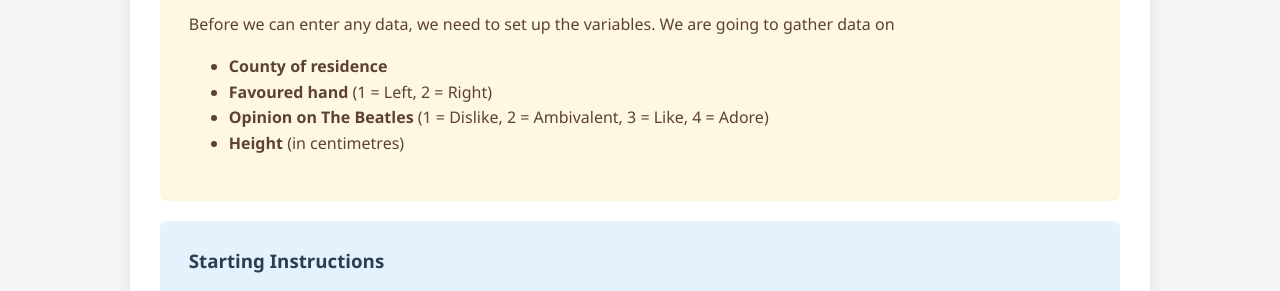
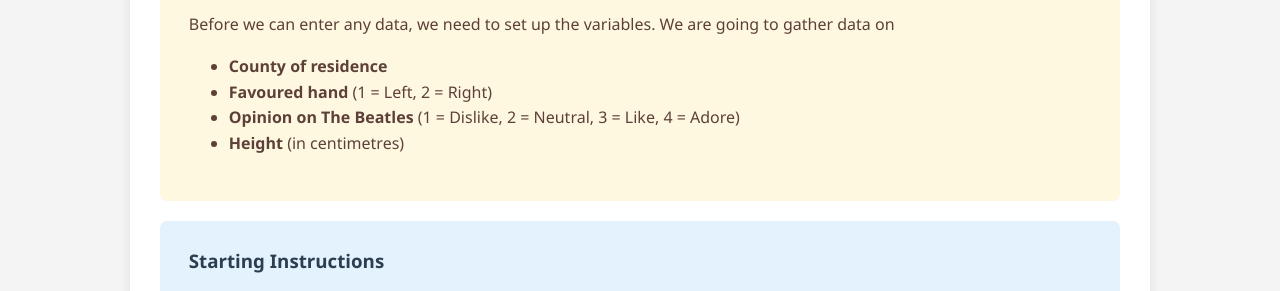
Before and after one commit to probe973/hsc-5066y, a Jekyll site: the page built from jamovi/getting-started/03-adding-variables.md, in a window 1280 px wide and 900 px high. Shown: the part 313-604 px from the top of the window. Built offline with Jekyll 4.4.1, drawn with Linux system fonts in a browser that asks for light colours.

Commit message:
Update 03-adding-variables.md

```diff
--- a/jamovi/getting-started/03-adding-variables.md
+++ b/jamovi/getting-started/03-adding-variables.md
@@ -10,7 +10,7 @@ Before we can enter any data, we need to set up the variables.  We are going to
 
 *   **County of residence**
 *   **Favoured hand** (1 = Left, 2 = Right)
-*   **Opinion on The Beatles** (1 = Dislike, 2 = Ambivalent, 3 = Like, 4 = Adore)
+*   **Opinion on The Beatles** (1 = Dislike, 2 = Neutral, 3 = Like, 4 = Adore)
 *   **Height** (in centimetres)
 </div>
 
```
